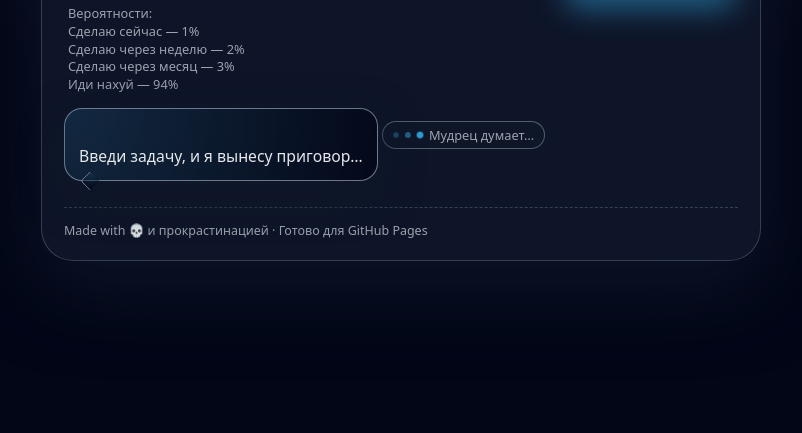
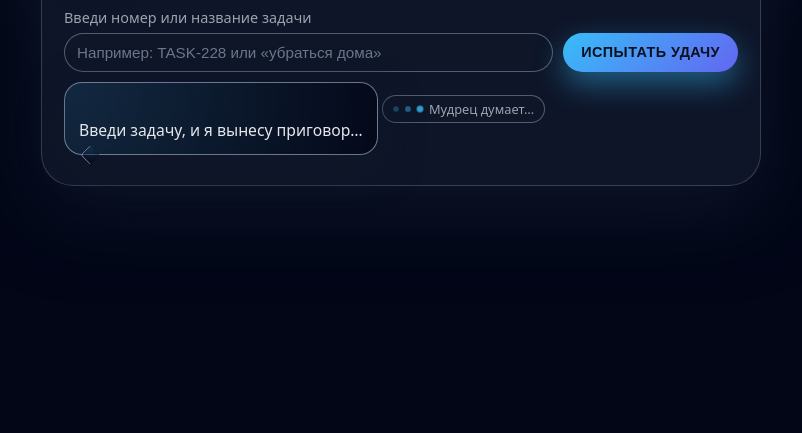
Before and after one commit to BORUC228/koleso, a plain HTML site: page index.html in a window 1280 px wide. Shown: the part 367-800 px from the top of the page, without its empty margins (239-1041 px from the left). Drawn offline with Linux system fonts and the light colour scheme.

Commit message:
Update index.html

```diff
--- a/index.html
+++ b/index.html
@@ -15,7 +15,6 @@
         </div>
         <div class="title-block">
           <h1>Бурятский мудрец</h1>
-          <p>Подумать, поанализировать и послать как следует.</p>
         </div>
       </header>
 
@@ -33,14 +32,6 @@
             Испытать удачу
           </button>
         </div>
-
-        <p class="helper-text">
-          Вероятности:<br />
-          <span>Сделаю сейчас — 1%</span><br />
-          <span>Сделаю через неделю — 2%</span><br />
-          <span>Сделаю через месяц — 3%</span><br />
-          <span>Иди нахуй — 94%</span>
-        </p>
 
         <section class="sage-response" id="sage-response">
           <div class="sage-bubble" id="sage-bubble">
@@ -61,12 +52,6 @@
           <ul id="history-list"></ul>
         </section>
       </main>
-
-      <footer class="card-footer">
-        <span class="footer-text">
-          Made with 💀 и прокрастинацией · Готово для GitHub Pages
-        </span>
-      </footer>
     </div>
   </div>
 
```
